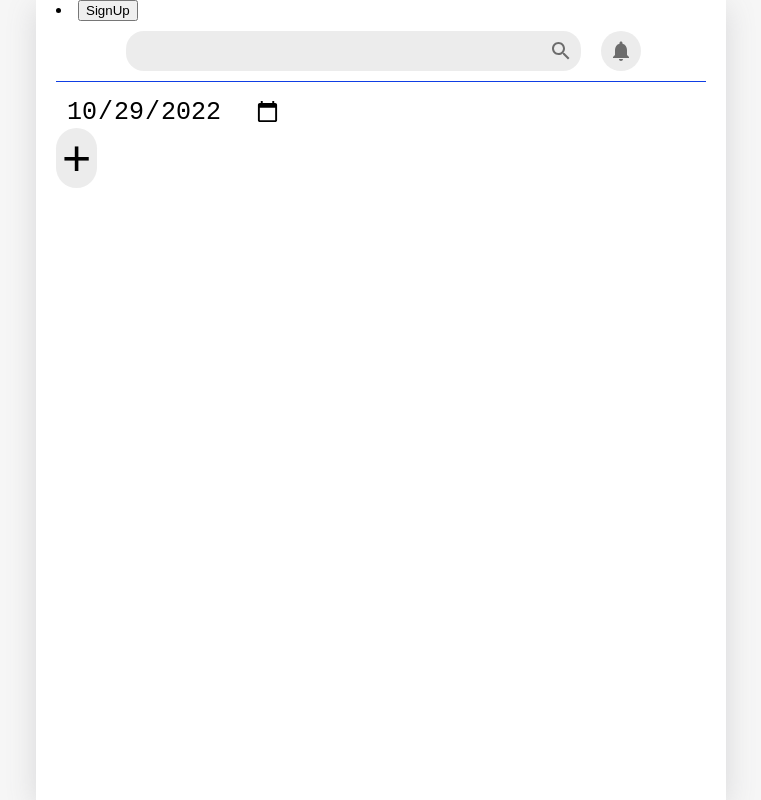
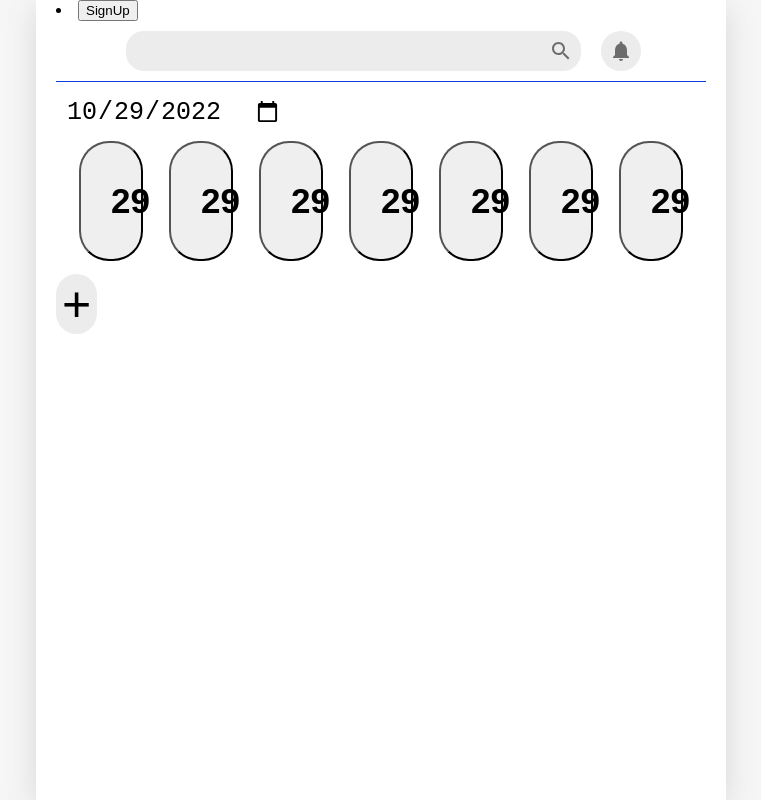
Before and after one commit to suemeeeee/Godtiner, a React (Create React App) app: page / in a window 1280 px wide. Before the commit this address had no page. Shown: the whole page, without its empty margins (259-1020 px from the left). Built offline with nearby package versions, Linux system fonts and the light colour scheme.

Commit message:
err있음

```diff
--- /dev/null
+++ b/src/pages/Home.css
@@ -0,0 +1,14 @@
+.date_btn button {
+  text-align: center;
+  width: 60px;
+  height: 120px;
+  border-radius: 30px;
+  padding: 30px;
+  margin: 13px;
+  font-size: 35px;
+  font-weight: bolder;
+}
+
+.date_btn {
+  text-align: center;
+}
--- a/src/pages/Home.js
+++ b/src/pages/Home.js
@@ -1,6 +1,7 @@
 import { useState } from "react";
 import { useNavigate } from "react-router-dom";
 import MySearchAlarm from "../Components/MySearchAlarm";
+import "./Home.css";
 
 const Home = () => {
   //newDate객체는 바로 날짜로 변환해주지 않는다.
@@ -26,7 +27,18 @@ const Home = () => {
           onChange={(e) => setCurDate(e.target.value)}
         />
       </div>
-      <div className="date_btn"></div>
+      <div className="date_btn">
+        <button>
+          {curDate.slice(-2)}
+          <br />
+        </button>
+        <button>{curDate.slice(-2)}</button>
+        <button>{curDate.slice(-2)}</button>
+        <button>{curDate.slice(-2)}</button>
+        <button>{curDate.slice(-2)}</button>
+        <button>{curDate.slice(-2)}</button>
+        <button>{curDate.slice(-2)}</button>
+      </div>
       <div className="routinSection"></div>
       <div>
         <button className="addRoutine" onClick={() => navigate("/new")}>
--- /dev/null
+++ b/src/pages/Login.js
@@ -0,0 +1,5 @@
+// 로그인 버튼 클릭 시
+const Login = () => {
+  return <div>ㅎㅇ</div>;
+};
+export default Login;
--- a/src/pages/Mypage.js
+++ b/src/pages/Mypage.js
@@ -0,0 +1,3 @@
+import React from "react";
+
+const Mypage = () => {};
```
Also changed, not shown: src/pages/Signup.js (+11 -1 lines).
